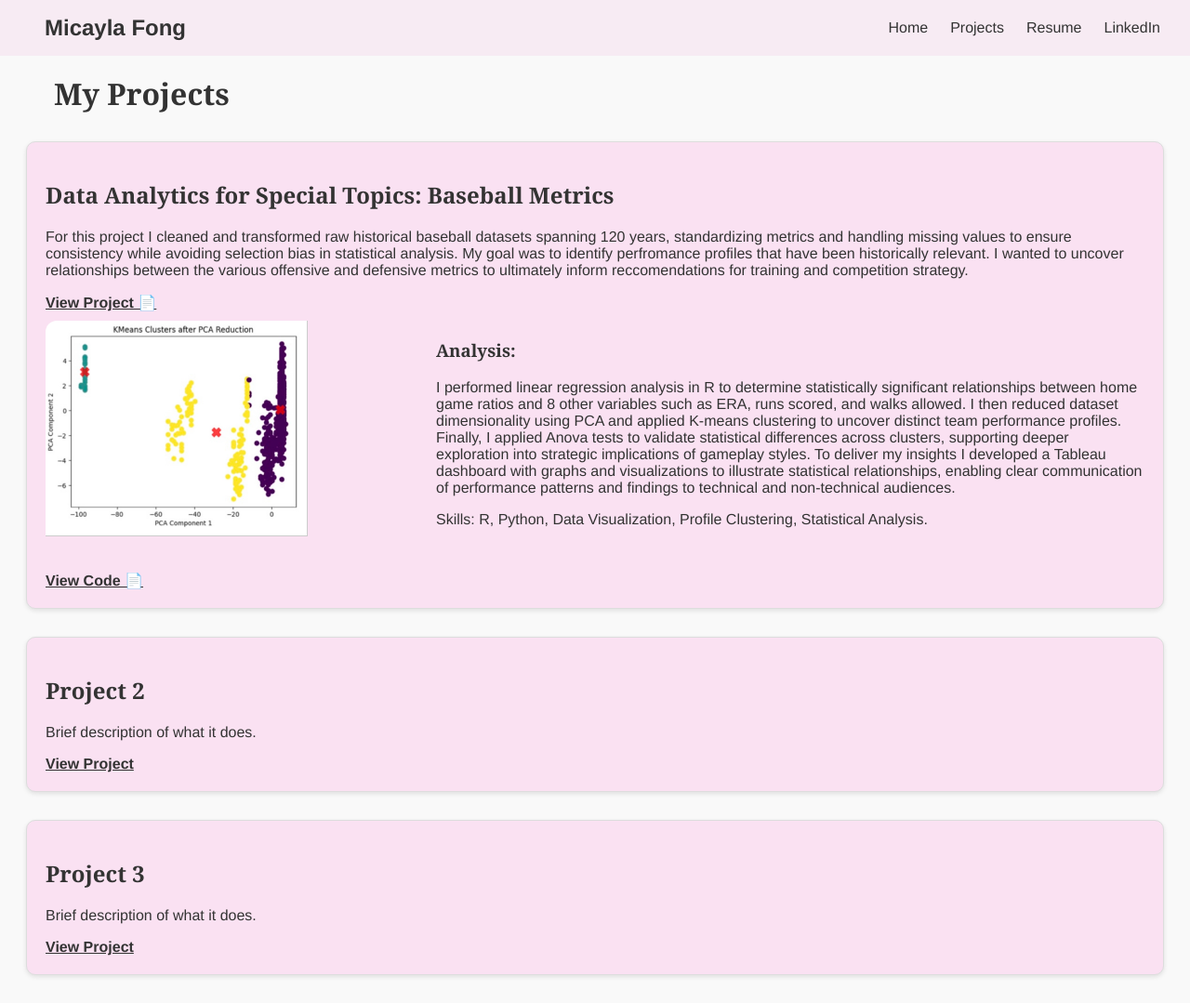
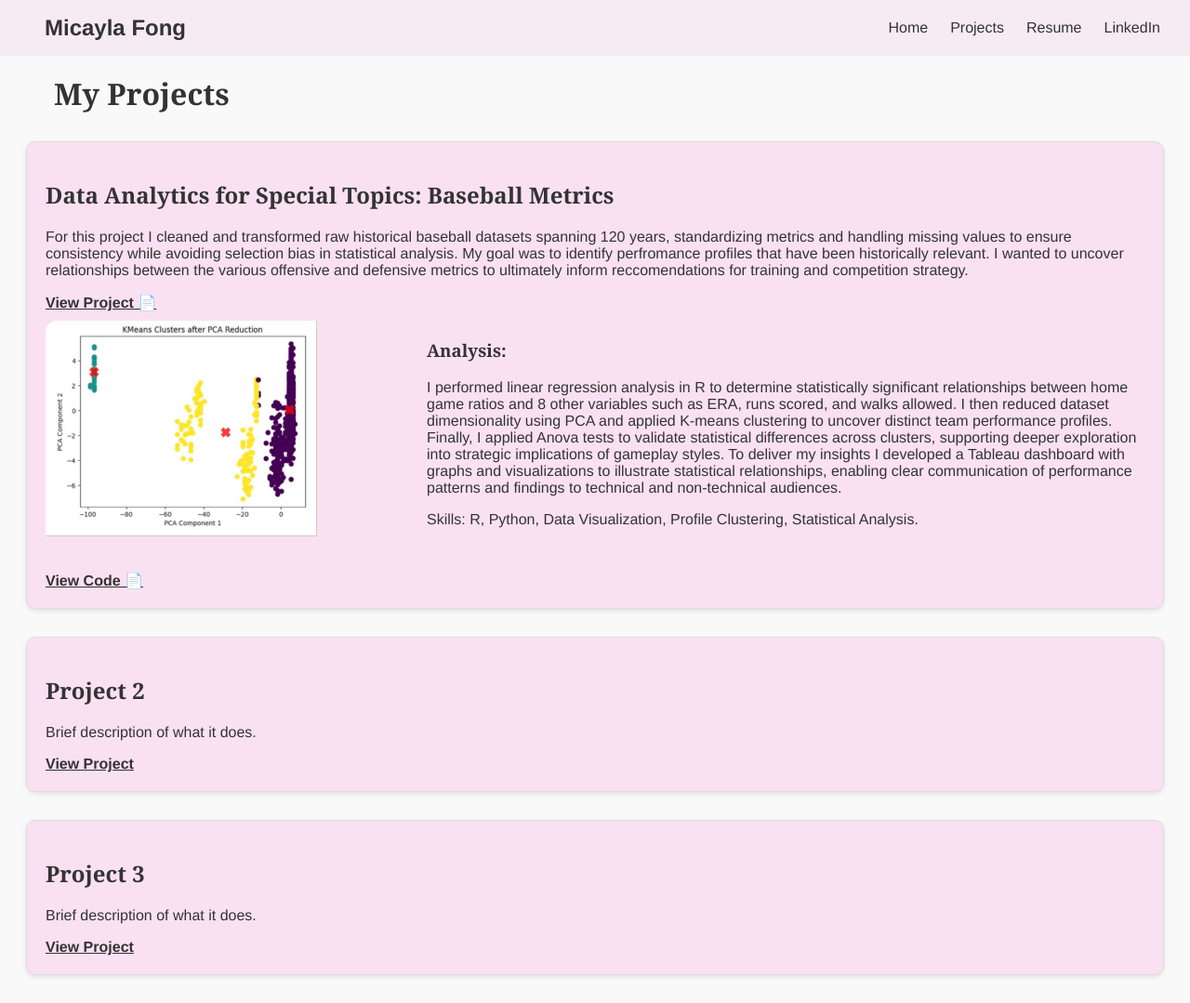
Before and after one commit to mdfong35/mdfong35.github.io, a Jekyll site: the page built from projects.md, in a window 1280 px wide and 1079 px high. Shown: the whole window at 93% size. Built offline with Jekyll 4.4.1, drawn with Linux system fonts in a browser that asks for light colours.

Commit message:
Update style.css

```diff
--- a/assets/style.css
+++ b/assets/style.css
@@ -91,7 +91,7 @@ h1, h2, h3 {
 .project-analysis {
     display: flex;
     align-items: flex-start;
-    gap: 20px;
+    gap: 10px;
     margin-top: 10px;
     margin-bottom: 20px;
 }
@@ -121,5 +121,5 @@ h1, h2, h3 {
   width: auto;          /* keeps aspect ratio */
   position: absolute;
   top: -20px;           /* adjust to move image up/down */
-  left: -20px;          /* adjust to move image left/right */
+  left: -10px;          /* adjust to move image left/right */
 }
```
